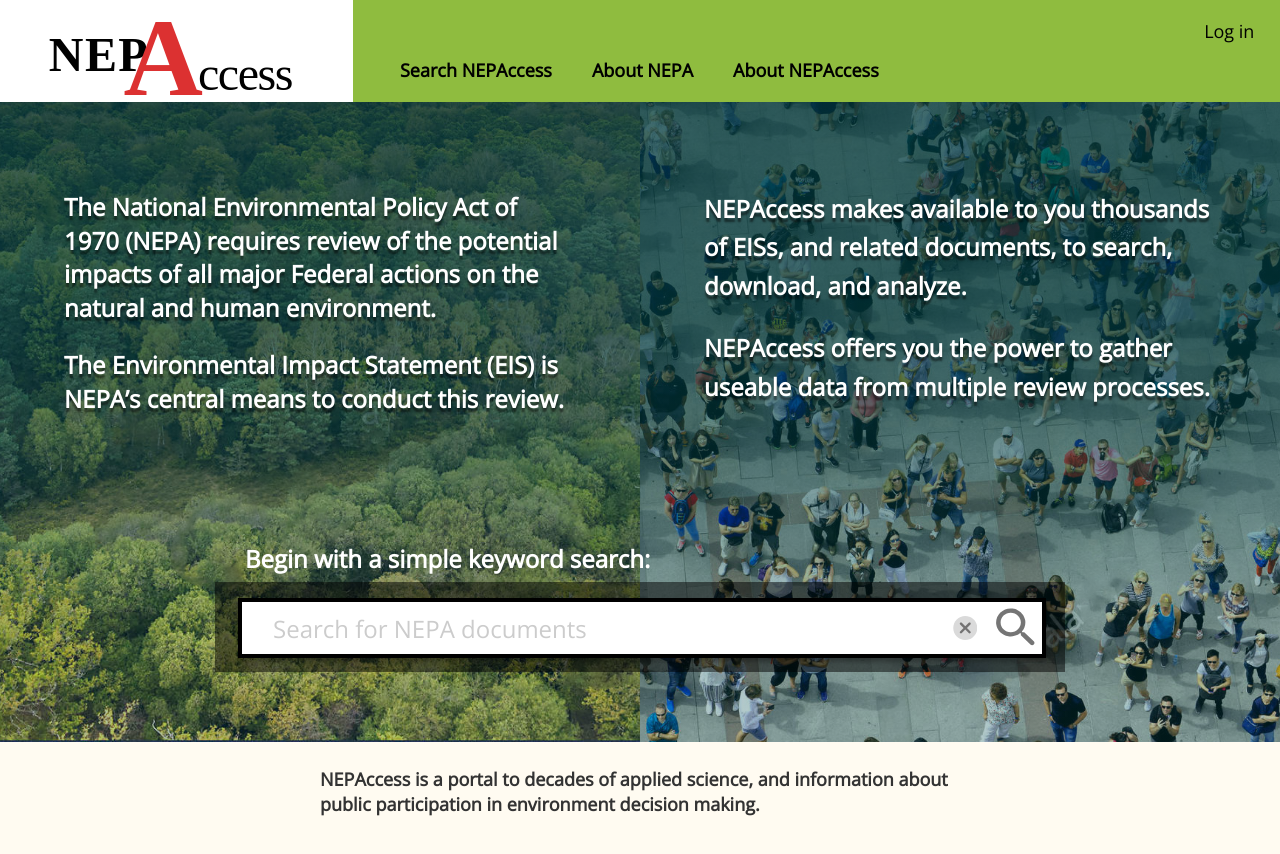
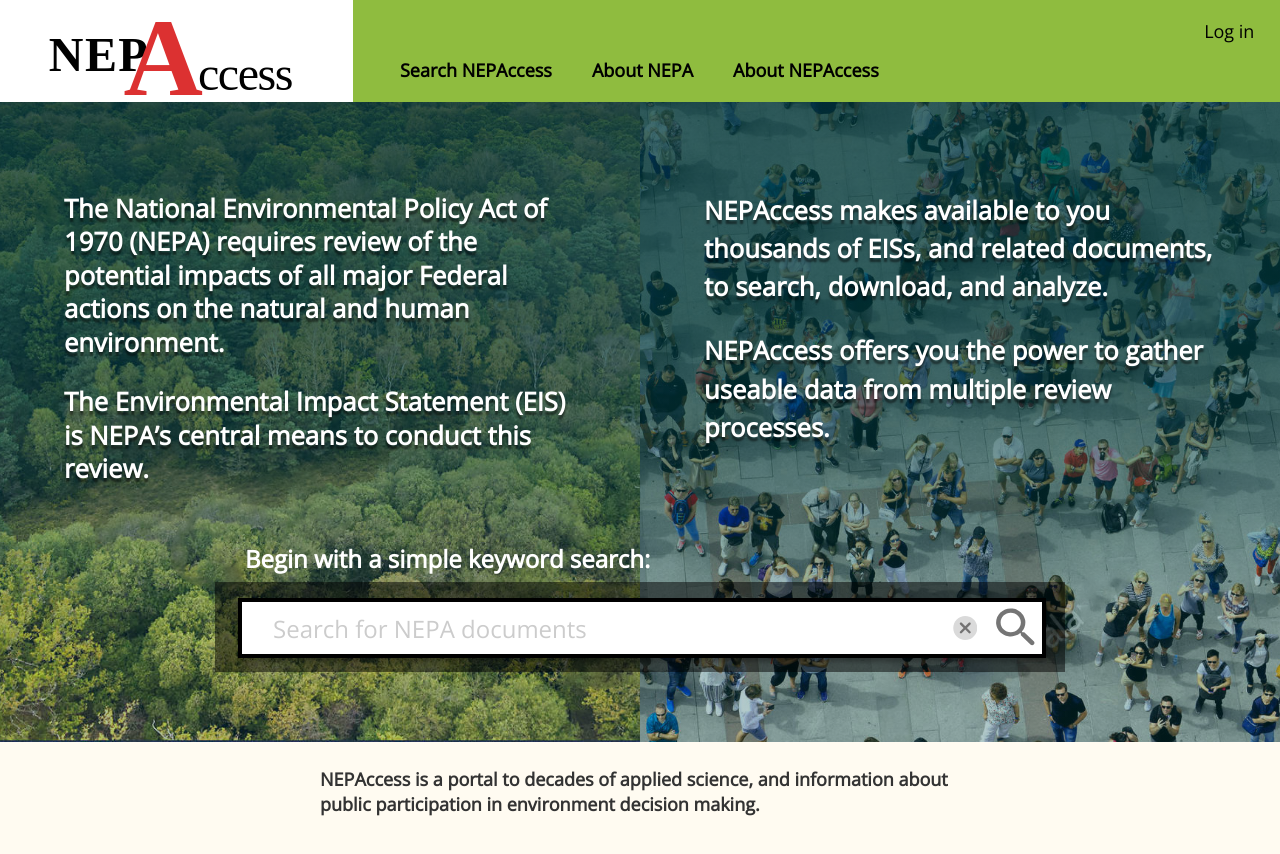
Before and after one commit to GeorgeMSchaffer/nepaccessFront, a React (Create React App) app: page / in a window 1280 px wide. Shown: the top 854 px of the page. Built offline with nearby package versions, Linux system fonts and the light colour scheme; no server answers.

Commit message:
Dynamic text scaling with min, max via @media

```diff
--- a/src/Landing.js
+++ b/src/Landing.js
@@ -41,17 +41,17 @@ class Landing extends React.Component {
           <div id="landing-images">
             <div id="image-1">
               <span id="headline" className="no-select cursor-default">
-                <p>The National Environmental Policy Act of 1970 (NEPA) requires review of the potential impacts of all major Federal actions on the natural and human environment.
+                <p className="size">The National Environmental Policy Act of 1970 (NEPA) requires review of the potential impacts of all major Federal actions on the natural and human environment.
                 </p>
-                <p>The Environmental Impact Statement (EIS) is NEPA’s central means to conduct this review.
+                <p className="size">The Environmental Impact Statement (EIS) is NEPA’s central means to conduct this review.
                 </p>
               </span>
             </div>
             <div id="image-2">
               <span id="subhead" className="no-select cursor-default">
-                <p>NEPAccess makes available to you thousands of EISs, and related documents, to search, download, and analyze.
+                <p className="size">NEPAccess makes available to you thousands of EISs, and related documents, to search, download, and analyze.
                 </p>
-                <p>NEPAccess offers you the power to gather useable data from multiple review processes.
+                <p className="size">NEPAccess offers you the power to gather useable data from multiple review processes.
                 </p>
               </span>
             </div>
--- a/src/landing.css
+++ b/src/landing.css
@@ -21,7 +21,6 @@
   line-height: 160%;
 }
 
-
 #headline, #subhead {
   display: block;
   padding: 10% 10%;
@@ -37,6 +36,7 @@
 
   text-shadow: 0px 4px 2px rgba(0, 0, 0, 0.5);
 }
+
 
 #post-text {
   display: block;
@@ -198,3 +198,20 @@
 }
 
 /* End search box */
+
+
+.size {
+  font-size: 2vmax;
+}
+
+@media (max-width:1000px) {
+  .size {
+    font-size: 20px;
+  }
+}
+
+@media (min-width: 1600px) {
+  .size {
+    font-size: 33px;
+  }
+}
```
